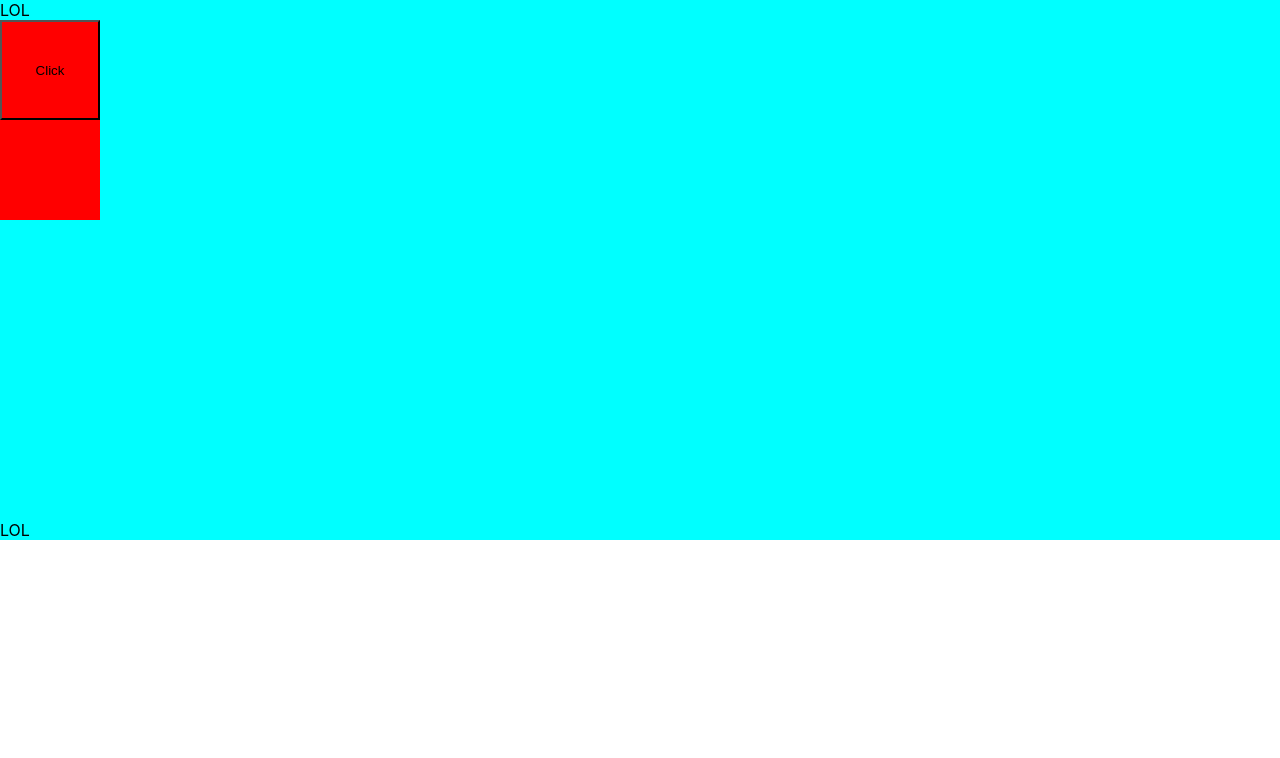
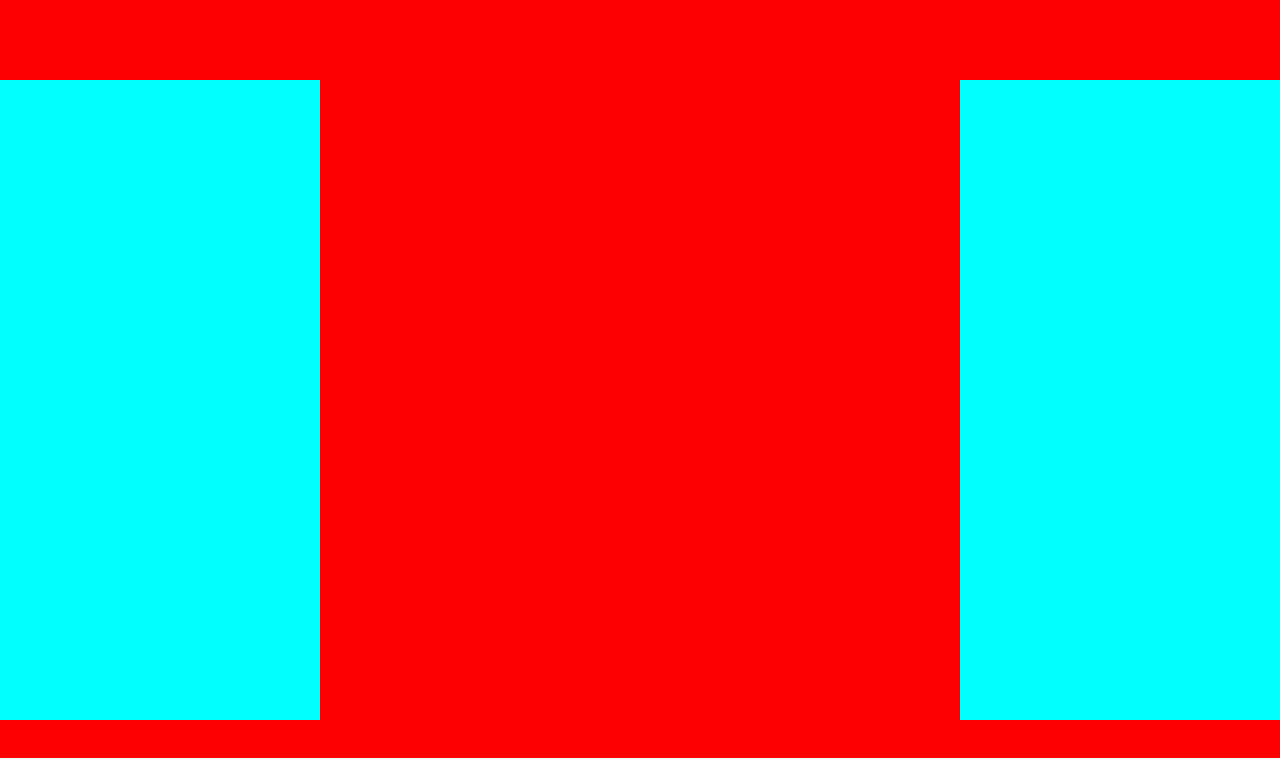
Before and after one commit to dimitrisafendras/web_crawler_fe, a React (Create React App) app: page / in a window 1280 px wide. Shown: the top 758 px of the page. Built offline with nearby package versions, Linux system fonts and the light colour scheme.

Commit message:
setup basic layout

```diff
--- a/src/App.js
+++ b/src/App.js
@@ -24,34 +24,30 @@ class App extends Component {
         const data = this.state.data;
         return (
             <div className="App">
-                <div id={'app-header'}>
-                    LOL
-                </div>
-                <PrimaryButton
-                    id={'fetch-btn'}
-                    text={'Click'}
-                    onClick={()=>this.handleClick()}
-                />
-                <div id={'app-main'}>
-                    {data.map(i =>
-                        <div key={i.id}>
-                            {`${i.name}`}
-                        </div>
-                    )}
-                </div>
                 <Grid
                     id={'layout'}
-                    rows={4}
+                    height={'100vh'}
+                    rows={'10vh 80vh 10vh'}
                     columns={4}
+                    areas={[
+                        'header header header header',
+                        '. main main .',
+                        'footer footer footer footer'
+                    ]}
                 >
                     <Cell
-                        height={'100px'}
-                        width={'100px'}
+                        id={'header'}
+                        area={'header'}
+                    />
+                    <Cell
+                        id={'main'}
+                        area={'main'}
+                    />
+                    <Cell
+                        id={'footer'}
+                        area={'footer'}
                     />
                 </Grid>
-                <div id={'app-footer'}>
-                    LOL
-                </div>
             </div>
         );
     }
--- a/src/library/cell/index.js
+++ b/src/library/cell/index.js
@@ -7,8 +7,8 @@ export const Cell = (
     {
         id,
         className,
-        width,
-        height,
+        width = '100%',
+        height = '100%',
         gridColumnStart,
         gridRowStart,
         gridColumnEnd,
@@ -16,6 +16,8 @@ export const Cell = (
         center,
         area,
         children,
+        alignSelf,
+        justifySelf,
     }) =>
     <div
         id={id}
@@ -29,6 +31,8 @@ export const Cell = (
             'gridRowEnd': `span ${gridRowEnd}`,
             'textAlign': center,
             'gridArea': area,
+            'alignSelf': alignSelf,
+            'justifySelf': justifySelf,
         }}
     >
         {children}
@@ -42,5 +46,7 @@ Cell.propTypes = {
     left: PropTypes.oneOfType([PropTypes.number, PropTypes.string]),
     middle: PropTypes.bool,
     center: PropTypes.bool,
-    area: PropTypes.string
+    area: PropTypes.string,
+    alignSelf: PropTypes.string,
+    justifySelf: PropTypes.string
 };
--- a/src/utils.js
+++ b/src/utils.js
@@ -1,2 +1,2 @@
 export const getFr = value => typeof value === 'number' ? `repeat(${value}, 1fr)` : value;
-export const formatAreas = areas => areas && areas.map(area => `"${area}"`).join(" ");
+export const formatAreas = areas => areas.map(area => `"${area}"`).join(" ");
```
